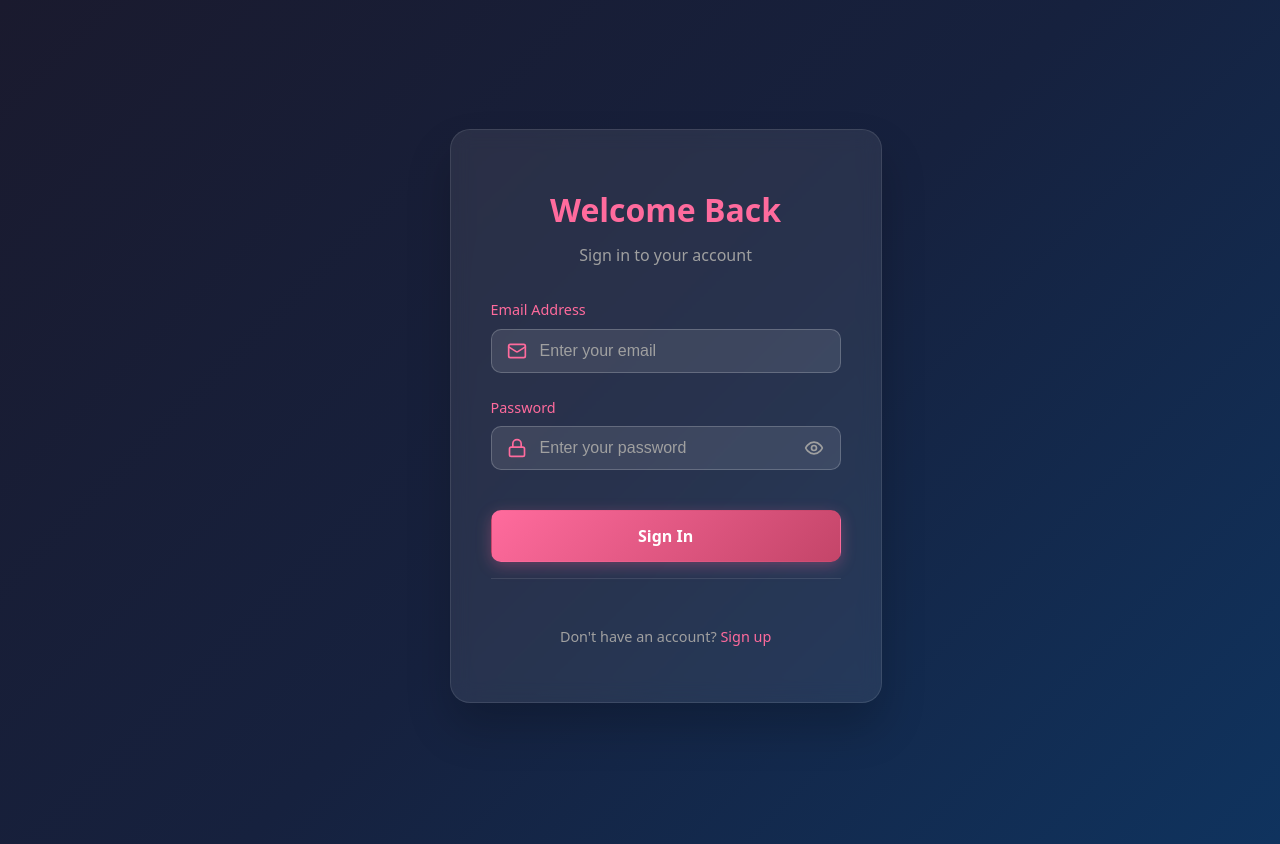
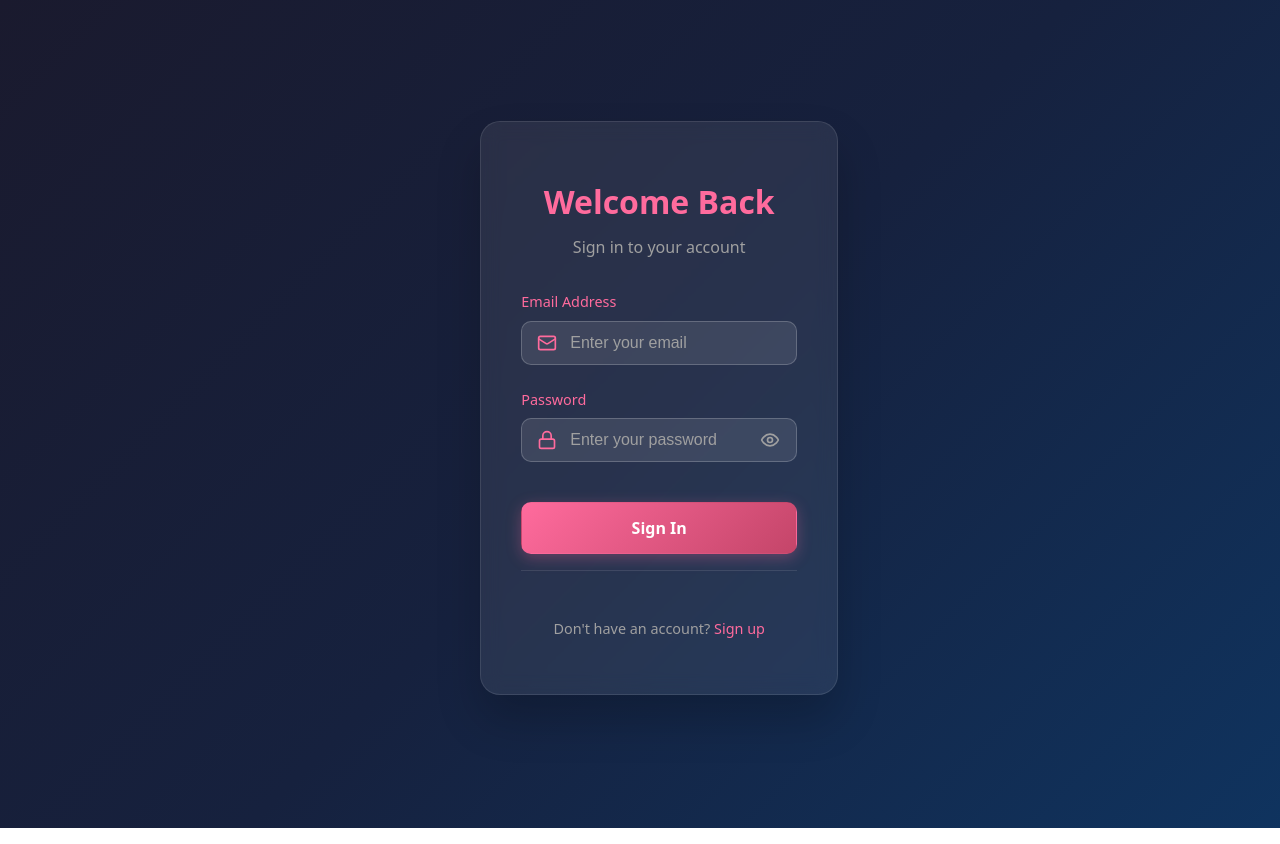
Before and after one commit to iamayushmishraiitr/music-frontend, a React (Vite) app: page / in a window 1280 px wide. Shown: the top 844 px of the page. Built offline with nearby package versions, Linux system fonts and the light colour scheme.

Commit message:
css change

```diff
--- a/src/styles/Auth.css
+++ b/src/styles/Auth.css
@@ -1,6 +1,6 @@
 .auth-container {
-    min-height: 99vh;
-    min-width: 99vw;
+    min-height: 97vh;
+    min-width: 98vw;
     display: flex;
     align-items: center;
     justify-content: center;
@@ -18,8 +18,8 @@
     border-radius: 20px;
     padding: 2.5rem;
     width: 40%;
-    min-width: 290px;
-    max-width: 350px;
+    min-width: 10%;
+    max-width: 22%;
     box-shadow: 0 25px 45px rgba(0, 0, 0, 0.2);
   }
 
@@ -168,6 +168,7 @@
     }
 
     .auth-card {
+      min-width: 70%;
       padding: 2rem;
     }
 
```
